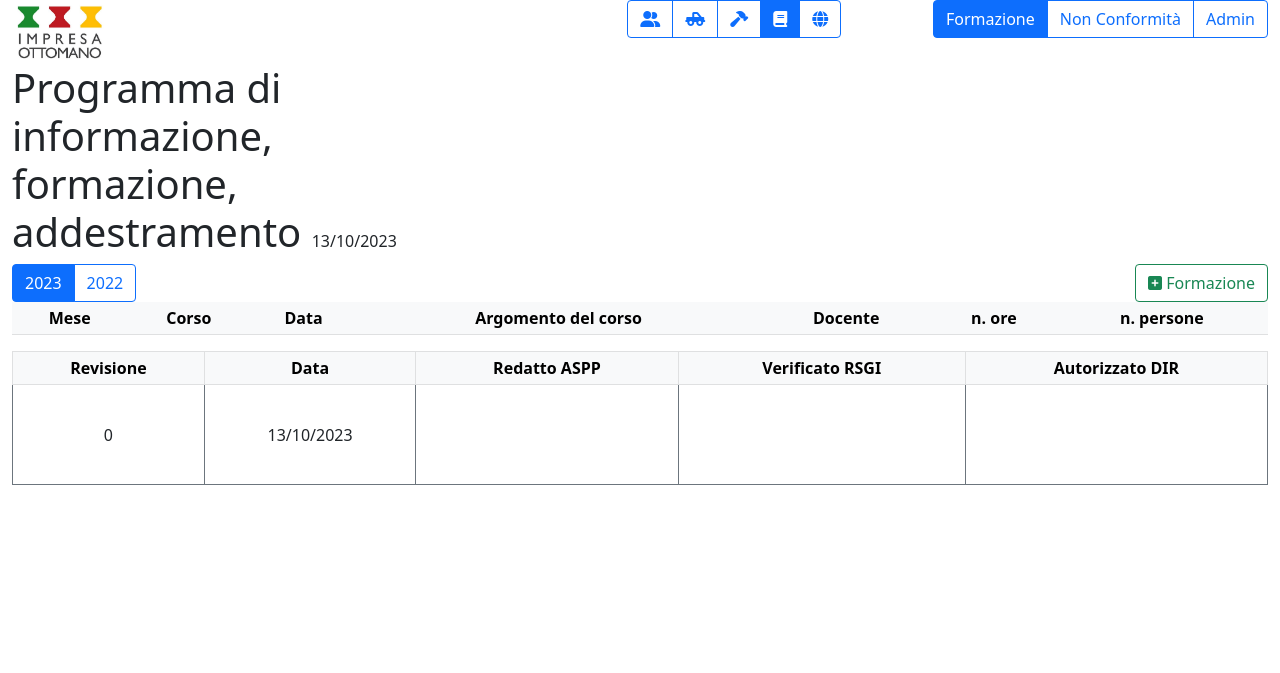
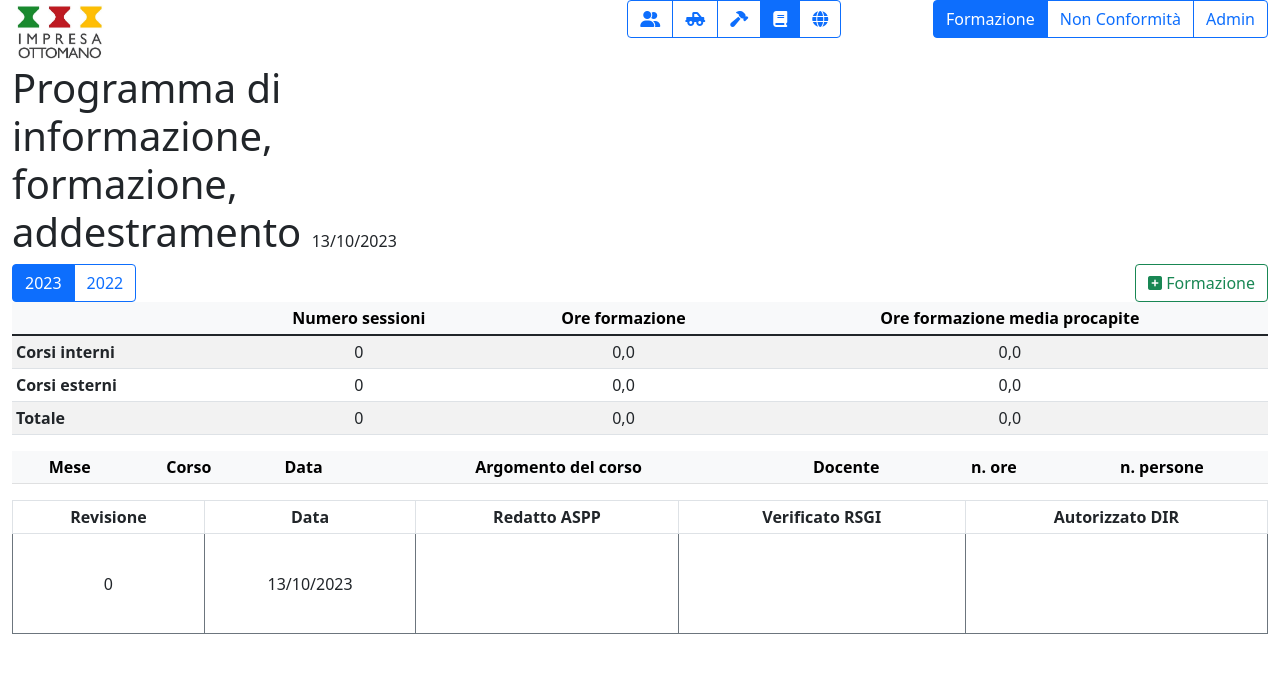
Before and after one commit to superqwe/ottomano, a Django app: page /sgi/formazione/ in a window 1280 px wide. Shown: the top 673 px of the page. Run offline with Django 4.2, Linux system fonts and the light colour scheme; tables that the repository leaves empty hold one stand-in row (values such as "Sample post"); lists and menus that the app fills with data are empty; some libraries are stand-ins or nearby versions.

Commit message:
Formazione: statistiche

```diff
--- a/ottomano/sgi/templates/sgi/formazione.html
+++ b/ottomano/sgi/templates/sgi/formazione.html
@@ -32,9 +32,33 @@
 
 <!--{% load static %}-->
 
+<div>
+    <table class="table table-striped table-sm table-hover">
+        <thead class="table-light sticky-top">
+        <tr class="text-center">
+            <th scope="col"></th>
+            <th scope="col">Numero sessioni</th>
+            <th scope="col">Ore formazione</th>
+            <th scope="col">Ore formazione media procapite</th>
+        </tr>
+        </thead>
+
+        <tbody>
+        {% for rigo in statistiche %}
+        <tr>
+            <th scope="row">{{ rigo.0 }}</th>
+            <td class="text-center">{{ rigo.1 }}</td>
+            <td class="text-center">{{ rigo.2|floatformat:1 }}</td>
+            <td class="text-center">{{ rigo.3|floatformat:1}}</td>
+        </tr>
+        {% endfor %}
+        </tbody>
+    </table>
+</div>
+
 
 <div>
-    <table class="table table-striped table-sm">
+    <table class="table table-striped table-sm table-hover">
 
         <thead class="table-light sticky-top">
         <tr class="text-center">
@@ -69,7 +93,7 @@
 <div>
     <table class="table table-sm table-bordered">
 
-        <thead class="table-light">
+        <thead>
         <tr class="text-center">
             <th scope="col">Revisione</th>
             <th scope="col">Data</th>
--- a/ottomano/sgi/views.py
+++ b/ottomano/sgi/views.py
@@ -1,14 +1,23 @@
 import csv
 from datetime import datetime
 
+from django.db.models import Max
 from django.http import HttpResponse
 from django.shortcuts import render
 
+from personale.models import Lavoratore
 from sgi.models import Formazione, Non_Conformita
 
 from pprint import pprint as pp
 
 FORMAZIONE_ANNO = 2023
+FORMAZIONE_FRAZIONI_ORE = {
+    '10min': 1 / 6,
+    '15min': 0.25,
+    '30min': 0.5,
+    '1.5': 1.5,
+    '1,5': 1.5,
+}
 
 
 def index(request):
@@ -50,10 +59,44 @@ def index(request):
 def formazione(request, anno=FORMAZIONE_ANNO):
     formazione_ = Formazione.objects.filter(data__year=anno)
 
+    # sessioni
+    corsi_totali = formazione_.count()
+    corsi_esterni = formazione_.filter(corso=None).count()
+    corsi_interni = corsi_totali - corsi_esterni
+
+    # ore
+    ore_interno = ore_esterno = 0
+    for corso in formazione_:
+        if corso.ore.isnumeric():
+            ore = int(corso.ore) * int(corso.persone)
+        else:
+            ore = FORMAZIONE_FRAZIONI_ORE[corso.ore] * int(corso.persone)
+
+        if corso.corso:
+            ore_interno += ore
+        else:
+            ore_esterno += ore
+
+    ore_totali = ore_interno + ore_esterno
+
+    # ore media persona
+    n_lavoratori = Lavoratore.objects.filter(in_forza=True).count()
+    media_interna = ore_interno / n_lavoratori
+    media_esterna = ore_esterno / n_lavoratori
+    media_totale = ore_totali / n_lavoratori
+
+    # statistiche ore
+    statistiche = (
+        ('Corsi interni', corsi_interni, ore_interno, media_interna),
+        ('Corsi esterni', corsi_esterni, ore_esterno, media_esterna),
+        ('Totale', corsi_totali, ore_totali, media_totale)
+    )
+
     context = {'titolo': 'Programma di informazione, formazione, addestramento',
                'pagina_attiva_formazione': 'active',
                'sezione_sgi_attiva': 'active',
                'formazione': formazione_,
+               'statistiche': statistiche
                }
 
     pagina_attiva_formazione_2023 = pagina_attiva_formazione_2022 = ''
@@ -68,6 +111,8 @@ def formazione(request, anno=FORMAZIONE_ANNO):
     context['pagina_attiva_formazione_2022'] = pagina_attiva_formazione_2022
 
     return render(request, 'sgi/formazione.html', context)
+
+
 def non_conformita(request, anno=FORMAZIONE_ANNO):
     non_conformita_ = Non_Conformita.objects.filter(data__year=anno).order_by('-data')
 
```
